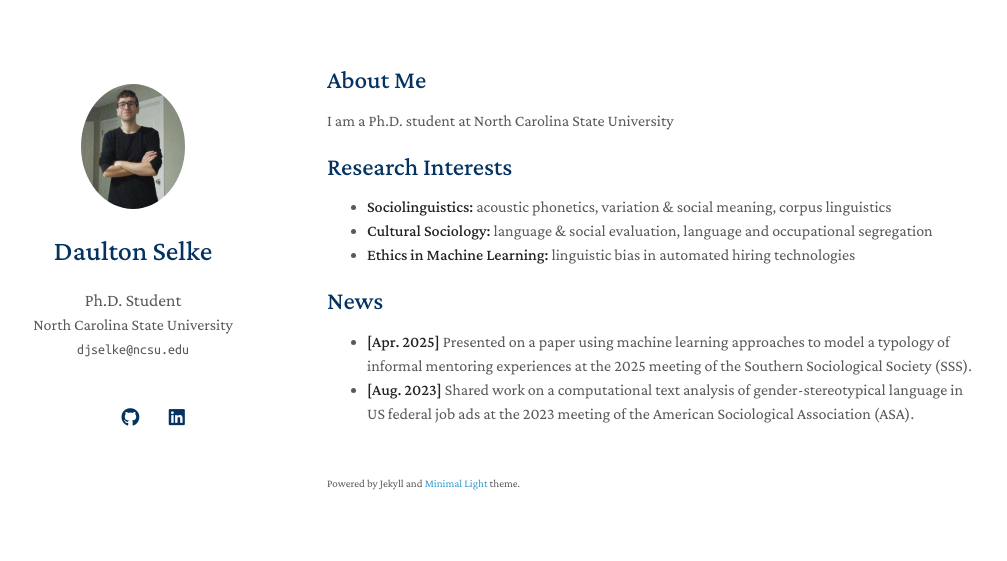
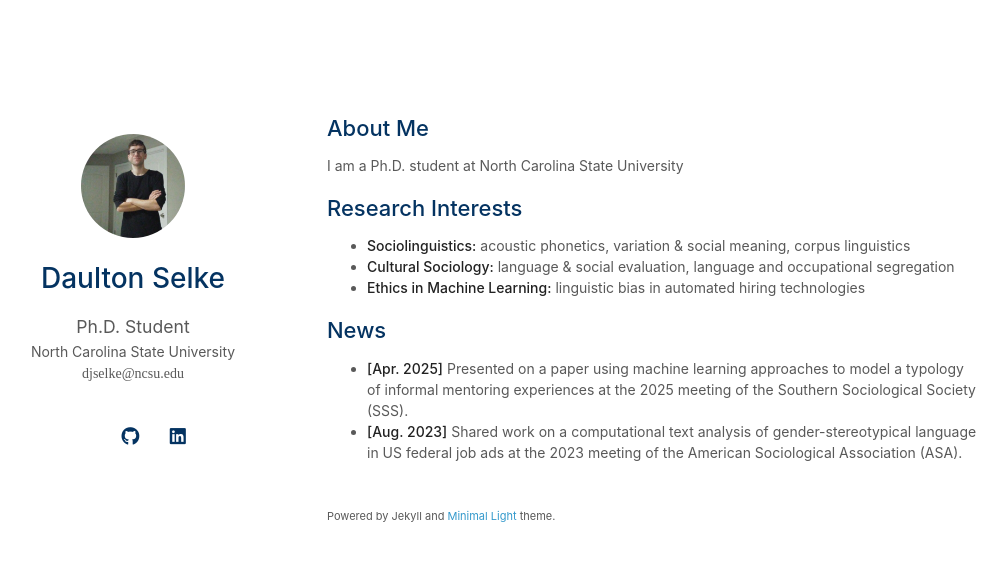
Before and after one commit to selked/selked.github.io, a Jekyll site: the page built from index.md, in a window 1280 px wide. Shown: the top 561 px of the page, without its empty margins (143-1150 px from the left). Built offline with Jekyll 4.4.1, drawn with Linux system fonts in a browser that asks for light colours; a style sheet for code colours, icons or effects is not loaded; our own code applies the rules of GitHub Pages for plain Markdown files.

Commit message:
HTML Update

```diff
--- a/_config.yml
+++ b/_config.yml
@@ -38,7 +38,7 @@ github_link: https://github.com/selked
 
 # Images (e.g., your profile picture and your website's favicon)
 # "favicon" and "favicon_dark" are used for the light and dark modes, respectively.
-avatar: ./assets/img/avatar.png
+avatar: ./assets/img/avatar.jpeg
 favicon: ./assets/img/favicon.png
 favicon_dark: ./assets/img/favicon-dark.png
 
@@ -52,7 +52,7 @@ auto_dark_mode: true
 
 # Font
 # You can use this option to choose between Serif or Sans Serif fonts.
-font: "Serif" # or "Sans Serif"
+font: "Sans Serif" # or "Serif"
 
 # Google Analytics ID
 # Please remove this if you don't use Google Analytics
```
